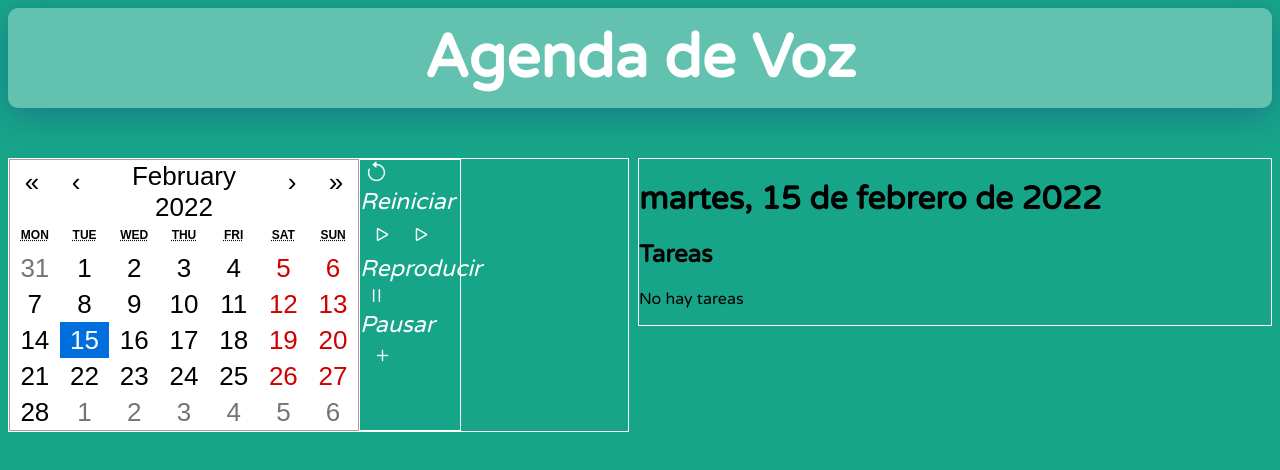
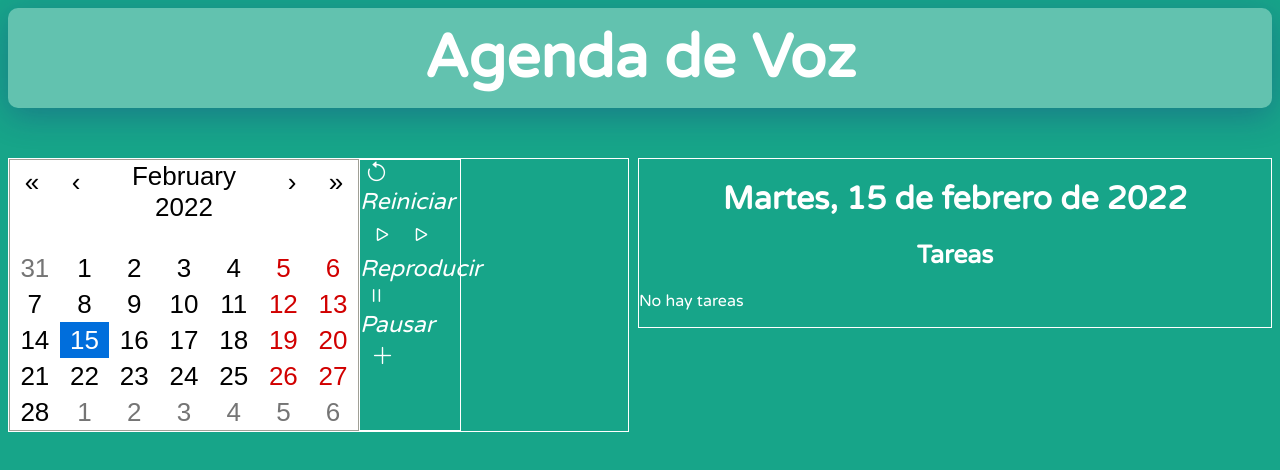
Before and after one commit to juan45202/agenda-voz, a React (Vite) app: page / in a window 1280 px wide. Shown: the top 470 px of the page. Built offline with nearby package versions, Linux system fonts and the light colour scheme.

Commit message:
Noveno commit - dandole CSS al mensaje de error y cambiando posiciones de elementos

```diff
--- a/src/App.css
+++ b/src/App.css
@@ -3,6 +3,13 @@
 body {
   font-family: 'Varela Round', sans-serif;
   background-color: #17A589;
+  color: white;
+}
+h1, h2 {
+  text-align: center;
+}
+h1::first-letter {
+  text-transform: uppercase;
 }
 
 .header {
@@ -28,7 +35,6 @@ body {
   background-color: #61dafb;
 }
 
-
 .columna1{
   width: 49%;
   float: left;
@@ -39,8 +45,8 @@ body {
   width: 50%;
   float: right;
   border: 1px solid white;
+}
 
-}
 
 .bloque {
   display: block;
@@ -88,6 +94,22 @@ body {
   border-radius: 5px;
 }
 
+h2 {
+  font-size: 25px;
+}
+
+.error {
+  width: max-content;
+  margin: auto;
+  padding: 5px;
+  font-size: 25px;
+  font-weight: bold;
+  border-radius: 5px;
+  background-color: red;
+}
+
+
+
 button {
   font-size: calc(10px + 2vmin);
   background-color: transparent;
--- a/src/App.jsx
+++ b/src/App.jsx
@@ -104,8 +104,9 @@ function App() {
 
           <i className="bi bi-pause icono" onClick={stopResume}>Pausar</i>
 
+
           <button onClick={() => {mostrarFormularioTareas(!formularioTareas)}}>
-            {formularioTareas ? 'Cerrar' : <i class="bi bi-plus icono"></i>}
+            {formularioTareas ? <i className="bi bi-x-lg icono"></i> : <i className="bi bi-plus-lg icono"></i>}
           </button>
       </div>
 
@@ -115,11 +116,12 @@ function App() {
 
         <h1>{fechaEspañol}</h1>
 
-        {error ? <p>Todos los campos son obligatorios</p> : null}
+        {error ? <p className='error'>Todos los campos son obligatorios</p> : null}
         { formularioTareas ?
           <FormularioTarea
             fechaEspañol={fechaEspañol}
             tareaEditar={tareaEditar}
+            mostrarFormularioTareas={mostrarFormularioTareas}
             agregarTarea={agregarTarea}
             setError={setError}
           />
--- a/src/components/FormularioTarea.jsx
+++ b/src/components/FormularioTarea.jsx
@@ -5,7 +5,8 @@ const FormularioTarea = (
         fechaEspañol,
         tareaEditar,
         agregarTarea,
-        setError
+        setError,
+        mostrarFormularioTareas
     }) => {
 
     const [nombre, setNombre] = useState('');
@@ -46,8 +47,9 @@ const FormularioTarea = (
 
     return (
 
-    <div>
-        <form onSubmit={handleSubmit} className='contenedor-formulario'>
+    <div className='contenedor-formulario'>
+        <i className="bi bi-x-lg icono" onClick={() => {mostrarFormularioTareas(false)}}></i>
+        <form onSubmit={handleSubmit}>
             <div className='campo'>
                 <label>Tarea:</label>
                 <input
--- a/src/components/Header.jsx
+++ b/src/components/Header.jsx
@@ -4,7 +4,7 @@ const Header = () => {
   return (
     <div className='header'>
         <div>
-        <h1 className='titulo'>Agenda de Voz</h1>
+            <h1 className='titulo'>Agenda de Voz</h1>
         </div>
     </div>
   )
```
